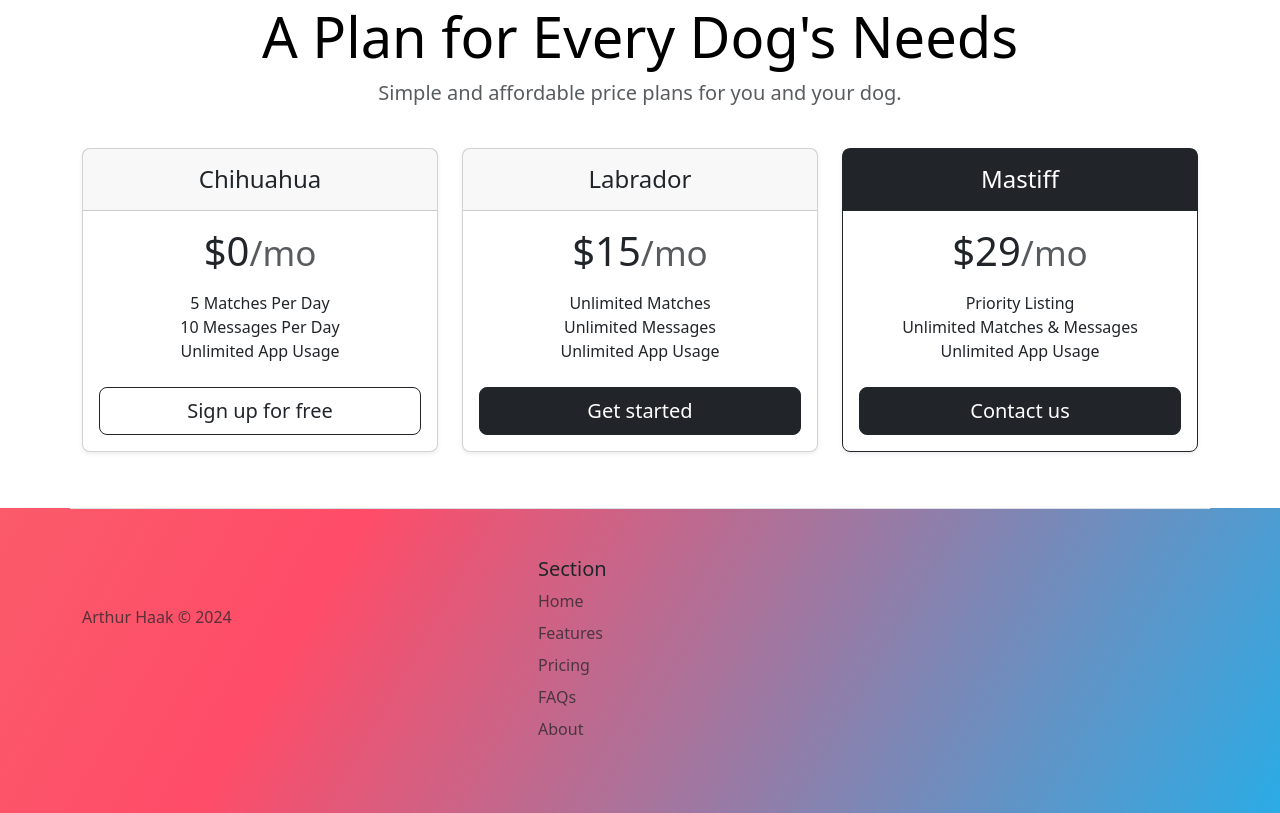
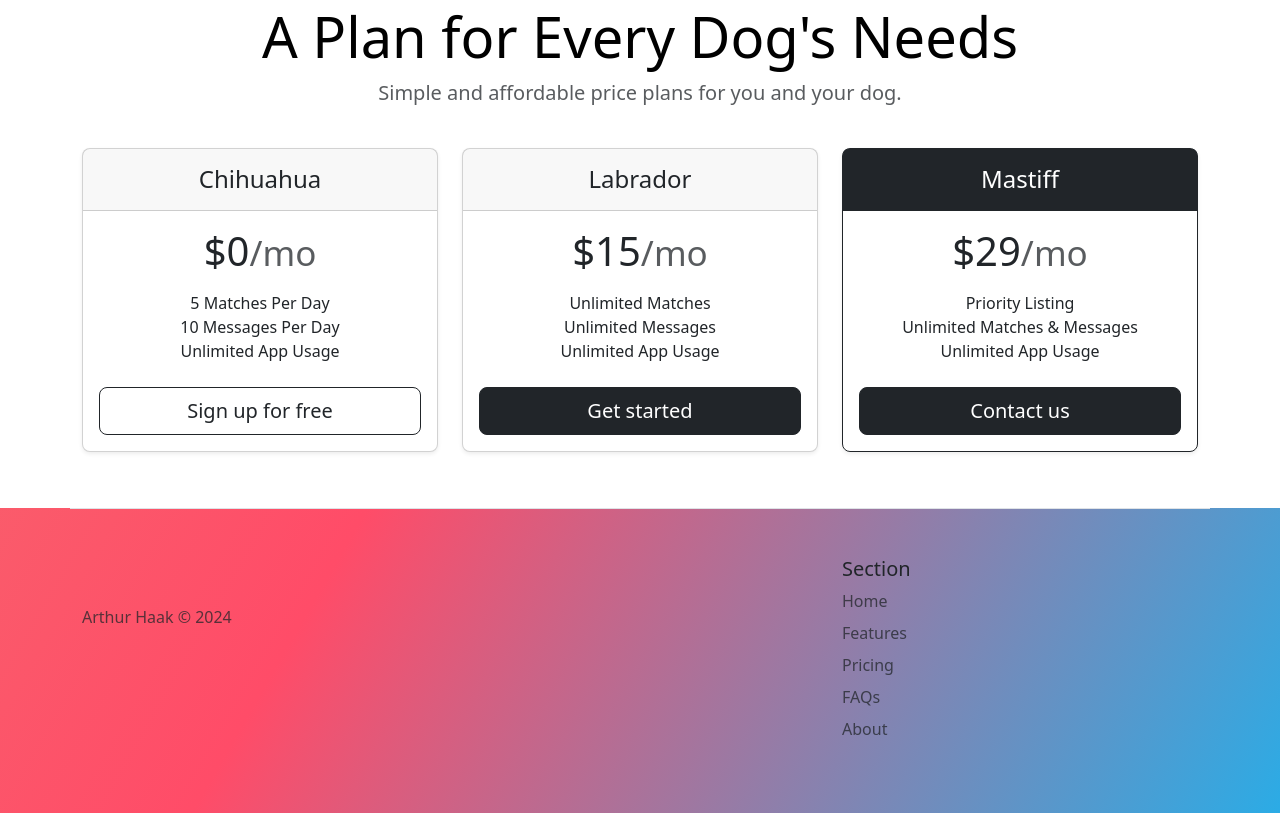
Before and after one commit to ArthurHaak/TinDog, a plain HTML site: page index.html in a window 1280 px wide. Shown: the part 1644-2457 px from the top of the page. Drawn offline with nearby package versions, Linux system fonts and the light colour scheme.

Commit message:
Update index.html
Improved the footer element distribution

```diff
--- a/index.html
+++ b/index.html
@@ -192,19 +192,15 @@
 
   <section id="footer" class="gradient-background">
     <div class="container">
-      <footer class="row row-cols-1 row-cols-sm-2 row-cols-md-5 py-5  border-top">
-        <div class="col mb-3">
+      <footer class="row justify-content-between py-5 border-top">
+        <div class="col-md-3 mb-3">
           <a href="/" class="d-flex align-items-center mb-3 link-body-emphasis text-decoration-none">
             <svg class="bi me-2" width="40" height="32"><use xlink:href="#bootstrap"></use></svg>
           </a>
           <p class="text-body-secondary">Arthur Haak © 2024</p>
         </div>
 
-        <div class="col mb-3">
-
-        </div>
-
-        <div class="col mb-3">
+        <div class="col-md-4 mb-3">
           <h5>Section</h5>
           <ul class="nav flex-column">
             <li class="nav-item mb-2"><a href="#" class="nav-link p-0 text-body-secondary">Home</a></li>
```
